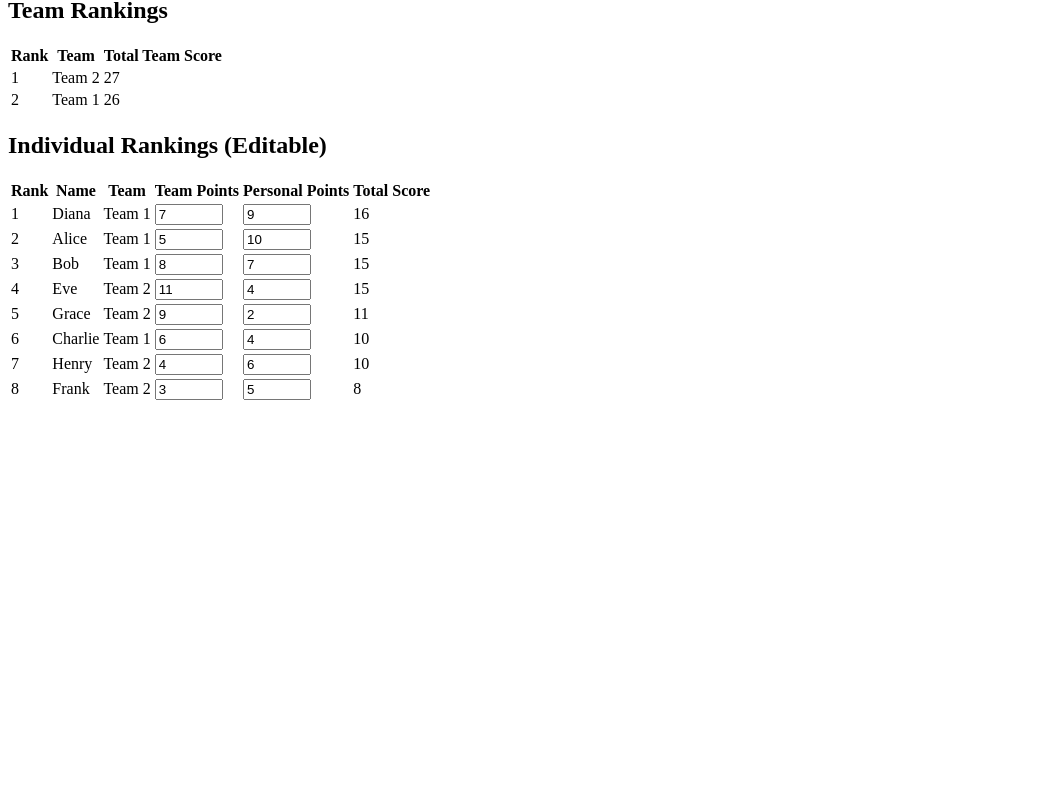
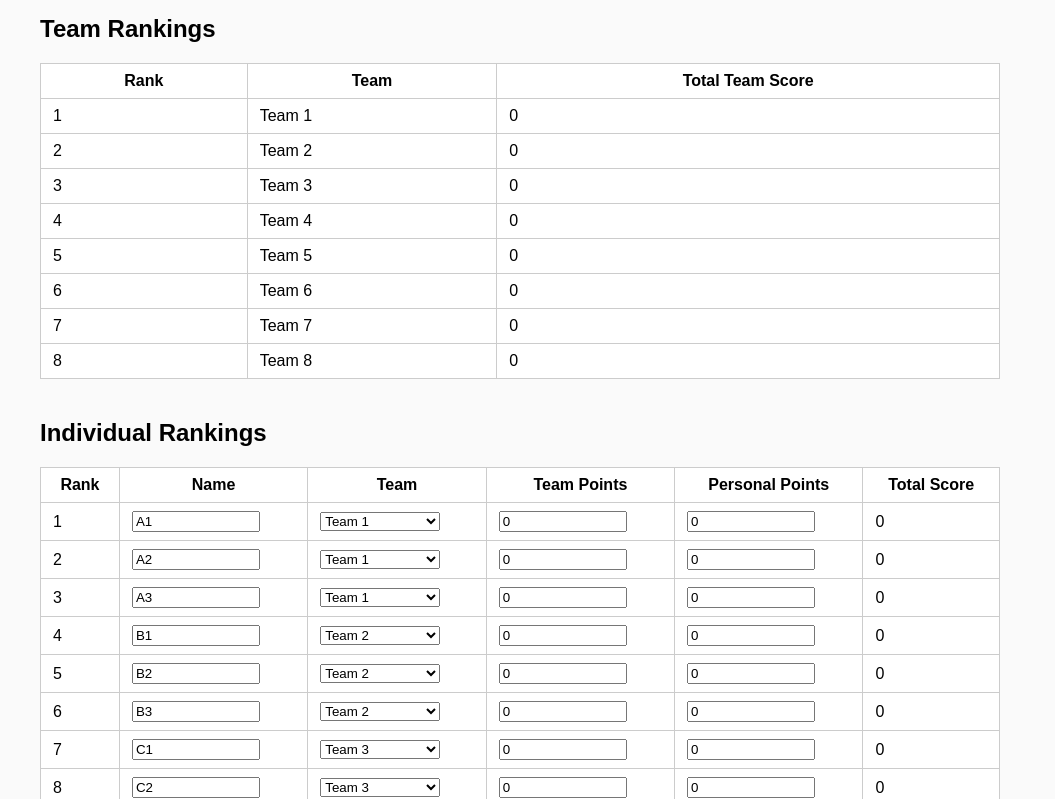
Before and after one commit to nnaumovi/nnaumovi.github.io, a plain HTML site: page index.html in a window 1280 px wide. Shown: the part 83-882 px from the top of the page, without its empty margins (0-1055 px from the left). Before the commit the page ends 800 px from the top, so only its background shows below. Drawn offline with Linux system fonts and the light colour scheme.

Commit message:
chat gpt save me

```diff
--- a/index.html
+++ b/index.html
@@ -2,12 +2,12 @@
 <html>
 <head>
   <meta charset="UTF-8">
-  <title>Competition Rankings</title>
+  <title>Team + Personal Rankings (Fully Editable)</title>
   <link rel="stylesheet" href="style.css">
 </head>
 <body>
 
-<h1>Competition Rankings</h1>
+<h1>Competition Rankings (Editable)</h1>
 
 <h2>Team Rankings</h2>
 <table id="team-table">
@@ -21,7 +21,7 @@
   <tbody></tbody>
 </table>
 
-<h2>Individual Rankings (Editable)</h2>
+<h2>Individual Rankings</h2>
 <table id="person-table">
   <thead>
     <tr>
--- a/script.js
+++ b/script.js
@@ -1,52 +1,41 @@
-// ---------------------------
-// DATA SECTION (example)
-// ---------------------------
+// -----------------------------------
+// INITIAL DATA (8 teams, 3 people each)
+// -----------------------------------
 let teams = [
-  {
-    name: "Team 1",
-    members: [
-      { name: "Alice", teamPoints: 5, personalPoints: 10 },
-      { name: "Bob", teamPoints: 8, personalPoints: 7 },
-      { name: "Charlie", teamPoints: 6, personalPoints: 4 },
-      { name: "Diana", teamPoints: 7, personalPoints: 9 }
-    ]
-  },
-  {
-    name: "Team 2",
-    members: [
-      { name: "Eve", teamPoints: 11, personalPoints: 4 },
-      { name: "Frank", teamPoints: 3, personalPoints: 5 },
-      { name: "Grace", teamPoints: 9, personalPoints: 2 },
-      { name: "Henry", teamPoints: 4, personalPoints: 6 }
-    ]
-  },
-
-  // Add teams 3–8...
+  { name: "Team 1", members: [ {name:"A1",teamPoints:0,personalPoints:0}, {name:"A2",teamPoints:0,personalPoints:0}, {name:"A3",teamPoints:0,personalPoints:0} ]},
+  { name: "Team 2", members: [ {name:"B1",teamPoints:0,personalPoints:0}, {name:"B2",teamPoints:0,personalPoints:0}, {name:"B3",teamPoints:0,personalPoints:0} ]},
+  { name: "Team 3", members: [ {name:"C1",teamPoints:0,personalPoints:0}, {name:"C2",teamPoints:0,personalPoints:0}, {name:"C3",teamPoints:0,personalPoints:0} ]},
+  { name: "Team 4", members: [ {name:"D1",teamPoints:0,personalPoints:0}, {name:"D2",teamPoints:0,personalPoints:0}, {name:"D3",teamPoints:0,personalPoints:0} ]},
+  { name: "Team 5", members: [ {name:"E1",teamPoints:0,personalPoints:0}, {name:"E2",teamPoints:0,personalPoints:0}, {name:"E3",teamPoints:0,personalPoints:0} ]},
+  { name: "Team 6", members: [ {name:"F1",teamPoints:0,personalPoints:0}, {name:"F2",teamPoints:0,personalPoints:0}, {name:"F3",teamPoints:0,personalPoints:0} ]},
+  { name: "Team 7", members: [ {name:"G1",teamPoints:0,personalPoints:0}, {name:"G2",teamPoints:0,personalPoints:0}, {name:"G3",teamPoints:0,personalPoints:0} ]},
+  { name: "Team 8", members: [ {name:"H1",teamPoints:0,personalPoints:0}, {name:"H2",teamPoints:0,personalPoints:0}, {name:"H3",teamPoints:0,personalPoints:0} ]}
 ];
 
-// ---------------------------
-// REBUILD RANKED DATA
-// ---------------------------
+// -----------------------------------
+// COMPUTE RANKINGS
+// -----------------------------------
 function computeRankings() {
-  // Team totals
-  var teamRankings = teams.map(team => {
-    const totalTeamScore = team.members.reduce((sum, m) => sum + Number(m.teamPoints), 0);
-    return { name: team.name, totalTeamScore };
-  });
+  // team totals
+  const teamRankings = teams.map(team => ({
+    name: team.name,
+    totalTeamScore: team.members.reduce((a, m) => a + Number(m.teamPoints), 0)
+  }));
 
   teamRankings.sort((a, b) => b.totalTeamScore - a.totalTeamScore);
 
-  // Individual totals
+  // individuals
   let individuals = [];
   teams.forEach(team => {
     team.members.forEach(member => {
       individuals.push({
         name: member.name,
         team: team.name,
+        teamRef: team,
+        memberRef: member,
         teamPoints: Number(member.teamPoints),
         personalPoints: Number(member.personalPoints),
-        totalScore: Number(member.teamPoints) + Number(member.personalPoints),
-        ref: member // keep pointer so edits update the real data
+        totalScore: Number(member.teamPoints) + Number(member.personalPoints)
       });
     });
   });
@@ -56,12 +45,11 @@ function computeRankings() {
   return { teamRankings, individuals };
 }
 
-// ---------------------------
-// RENDER TABLES
-// ---------------------------
+// -----------------------------------
+// RENDER
+// -----------------------------------
 function render() {
   const { teamRankings, individuals } = computeRankings();
-
   renderTeamTable(teamRankings);
   renderPersonTable(individuals);
 }
@@ -69,16 +57,14 @@ function render() {
 function renderTeamTable(teamRankings) {
   const tbody = document.querySelector("#team-table tbody");
   tbody.innerHTML = "";
-
   teamRankings.forEach((t, i) => {
-    const row = `
+    tbody.insertAdjacentHTML("beforeend", `
       <tr>
-        <td>${i + 1}</td>
+        <td>${i+1}</td>
         <td>${t.name}</td>
         <td>${t.totalTeamScore}</td>
       </tr>
-    `;
-    tbody.insertAdjacentHTML("beforeend", row);
+    `);
   });
 }
 
@@ -87,44 +73,87 @@ function renderPersonTable(individuals) {
   tbody.innerHTML = "";
 
   individuals.forEach((p, i) => {
-    const row = `
+    const teamOptions = teams
+      .map(t => `<option value="${t.name}" ${t.name === p.team ? "selected" : ""}>${t.name}</option>`)
+      .join("");
+
+    tbody.insertAdjacentHTML("beforeend", `
       <tr>
-        <td>${i + 1}</td>
-        <td>${p.name}</td>
-        <td>${p.team}</td>
-        <td><input type="number" class="team-input" data-name="${p.name}" value="${p.teamPoints}"></td>
-        <td><input type="number" class="pers-input" data-name="${p.name}" value="${p.personalPoints}"></td>
+        <td>${i+1}</td>
+
+        <td>
+          <input type="text" class="name-input" data-id="${p.name}" value="${p.name}">
+        </td>
+
+        <td>
+          <select class="team-select" data-name="${p.name}">
+            ${teamOptions}
+          </select>
+        </td>
+
+        <td>
+          <input type="number" class="team-input" data-name="${p.name}" value="${p.teamPoints}">
+        </td>
+
+        <td>
+          <input type="number" class="pers-input" data-name="${p.name}" value="${p.personalPoints}">
+        </td>
+
         <td>${p.totalScore}</td>
       </tr>
-    `;
-    tbody.insertAdjacentHTML("beforeend", row);
+    `);
   });
 
-  addEventListeners(individuals);
+  addListeners(individuals);
 }
 
-// ---------------------------
-// HANDLE EDITS
-// ---------------------------
-function addEventListeners(individuals) {
-  document.querySelectorAll(".team-input").forEach(input => {
-    input.addEventListener("input", e => {
-      const person = individuals.find(p => p.name === input.dataset.name);
-      person.ref.teamPoints = Number(input.value);
+// -----------------------------------
+// EVENT LISTENERS
+// -----------------------------------
+function addListeners(individuals) {
+  // name changes
+  document.querySelectorAll(".name-input").forEach(input => {
+    input.addEventListener("input", () => {
+      const person = individuals.find(p => p.name === input.dataset.id);
+      person.memberRef.name = input.value;
       render();
     });
   });
 
+  // change teams
+  document.querySelectorAll(".team-select").forEach(sel => {
+    sel.addEventListener("change", () => {
+      const person = individuals.find(p => p.name === sel.dataset.name);
+
+      // remove from old team
+      person.teamRef.members = person.teamRef.members.filter(m => m !== person.memberRef);
+
+      // add to new team
+      const newTeam = teams.find(t => t.name === sel.value);
+      newTeam.members.push(person.memberRef);
+
+      render();
+    });
+  });
+
+  // team point edits
+  document.querySelectorAll(".team-input").forEach(input => {
+    input.addEventListener("input", () => {
+      const person = individuals.find(p => p.name === input.dataset.name);
+      person.memberRef.teamPoints = Number(input.value);
+      render();
+    });
+  });
+
+  // personal point edits
   document.querySelectorAll(".pers-input").forEach(input => {
-    input.addEventListener("input", e => {
+    input.addEventListener("input", () => {
       const person = individuals.find(p => p.name === input.dataset.name);
-      person.ref.personalPoints = Number(input.value);
+      person.memberRef.personalPoints = Number(input.value);
       render();
     });
   });
 }
 
-// ---------------------------
-// INITIAL RENDER
-// ---------------------------
+// initial render
 render();
--- a/style.css
+++ b/style.css
@@ -1,3 +1,21 @@
-input[type="number"] {
-  width: 60px;
+body {
+  font-family: Arial, sans-serif;
+  margin: 40px;
+  background: #fafafa;
 }
+
+table {
+  width: 80%;
+  border-collapse: collapse;
+  background: white;
+  margin-bottom: 40px;
+}
+
+th, td {
+  border: 1px solid #ccc;
+  padding: 8px 12px;
+}
+
+input[type="text"], input[type="number"], select {
+  width: 120px;
+}
```
